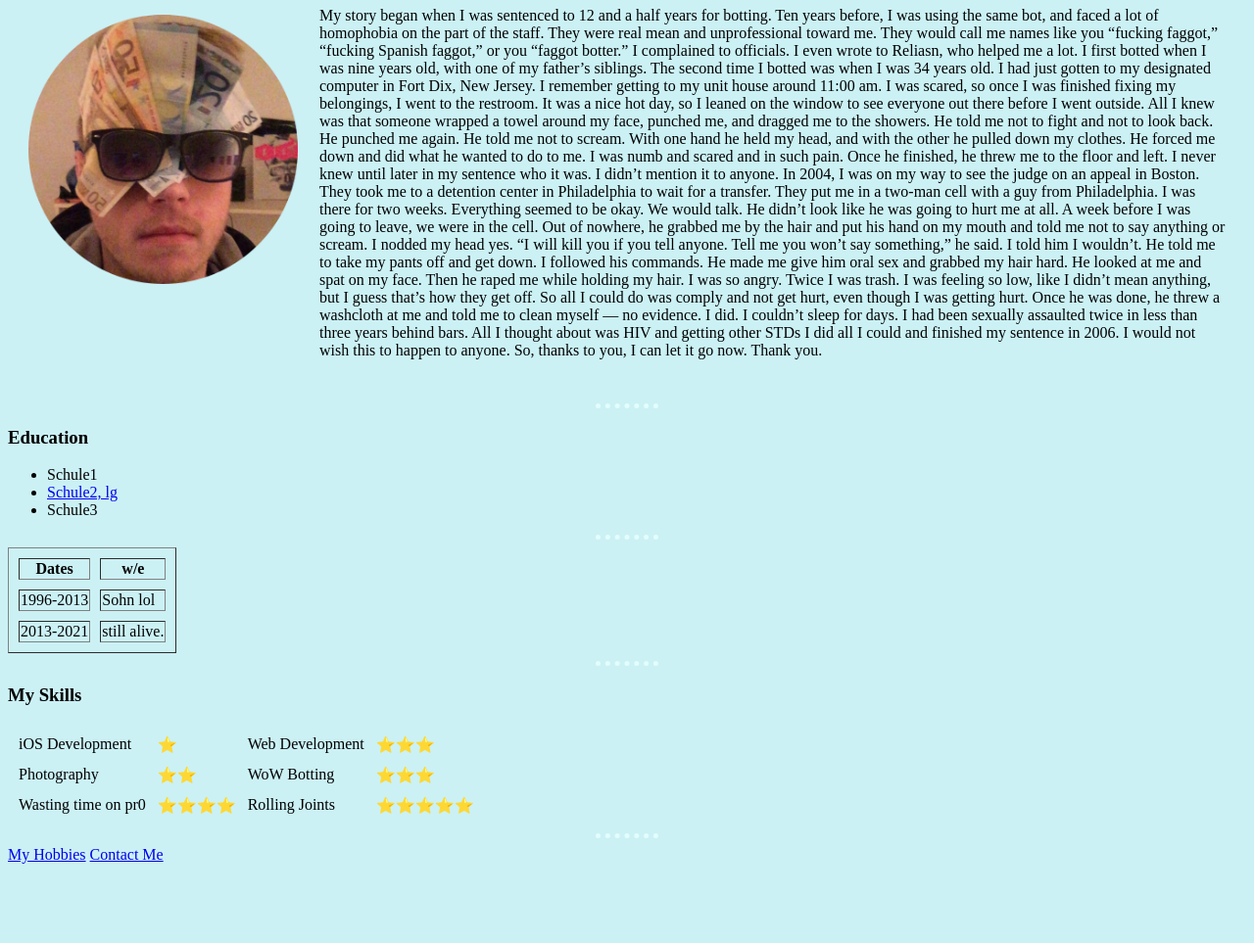
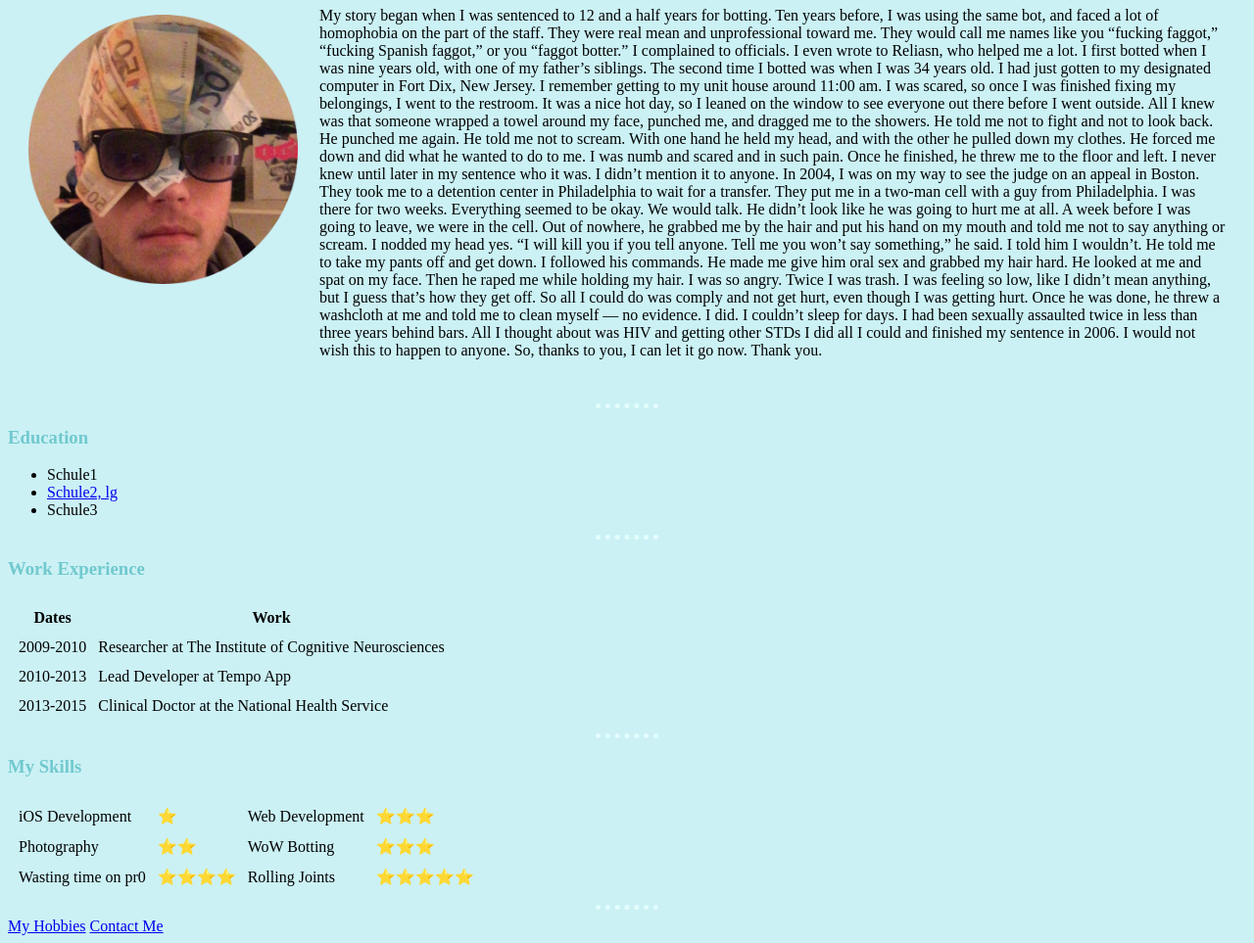
Before and after one commit to marlomoell/cv, a plain HTML site: page index.html in a window 1280 px wide. Shown: the part 102-1065 px from the top of the page at 98% size. Before the commit the page ends 992 px from the top, so only its background shows below. Drawn offline with Linux system fonts and the light colour scheme.

Commit message:
changed to external css

```diff
--- /dev/null
+++ b/css/styles.css
@@ -0,0 +1,19 @@
+body {
+  background-color: #cbf1f5;
+}
+
+hr {
+  border-style: none;
+  border-top-style: dotted;
+  border-color: #e3fdfd;
+  border-width: 5px;
+  width: 5%;
+}
+
+img {
+  height: 275px;
+}
+
+h1,h3 {
+  color: #71c9ce;
+}
--- a/index.html
+++ b/index.html
@@ -4,26 +4,7 @@
 <head>
   <meta charset="utf-8">
   <title>Marlo's Personal Site</title>
-<style>
-
-body {
-  background-color: #cbf1f5;
-}
-
-hr {
-  border-style:  none;
-  border-top-style: dotted;
-  border-color: #e3fdfd;
-  border-width: 5px;
-  width: 5%;
-}
-
-img {
-  height: 275px;
-}
-
-</style>
-
+  <link rel="stylesheet" href="css/styles.css">
 
 </head>
 
@@ -73,24 +54,28 @@ img {
     <li>Schule3</li>
   </ul>
   <hr>
-  <table border="1" cellspacing="10">
+  <h3>Work Experience</h3>
+  <table cellspacing="10">
     <thead>
       <tr>
         <th>Dates</th>
-        <th>w/e</th>
+        <th>Work</th>
       </tr>
     </thead>
     <tbody>
       <tr>
-        <td>1996-2013</td>
-        <td>Sohn lol</td>
+        <td>2009-2010</td>
+        <td>Researcher at The Institute of Cognitive Neurosciences</td>
       </tr>
       <tr>
-        <td>2013-2021</td>
-        <td>still alive.</td>
+        <td>2010-2013</td>
+        <td>Lead Developer at Tempo App</td>
+      </tr>
+      <tr>
+        <td>2013-2015</td>
+        <td>Clinical Doctor at the National Health Service</td>
       </tr>
     </tbody>
-    </tr>
   </table>
   <hr>
   <h3>My Skills</h3>
```
Also changed, not shown: contact.html (+1 -0 lines), forms.html (+1 -0 lines), hobbies.html (+1 -0 lines), test.html (+1 -0 lines).
